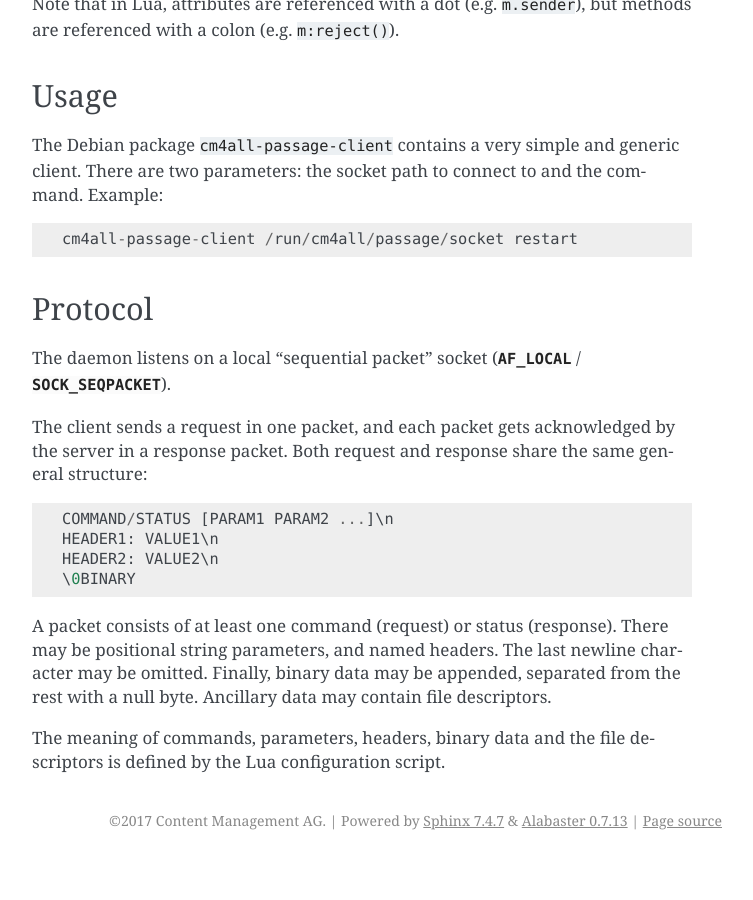
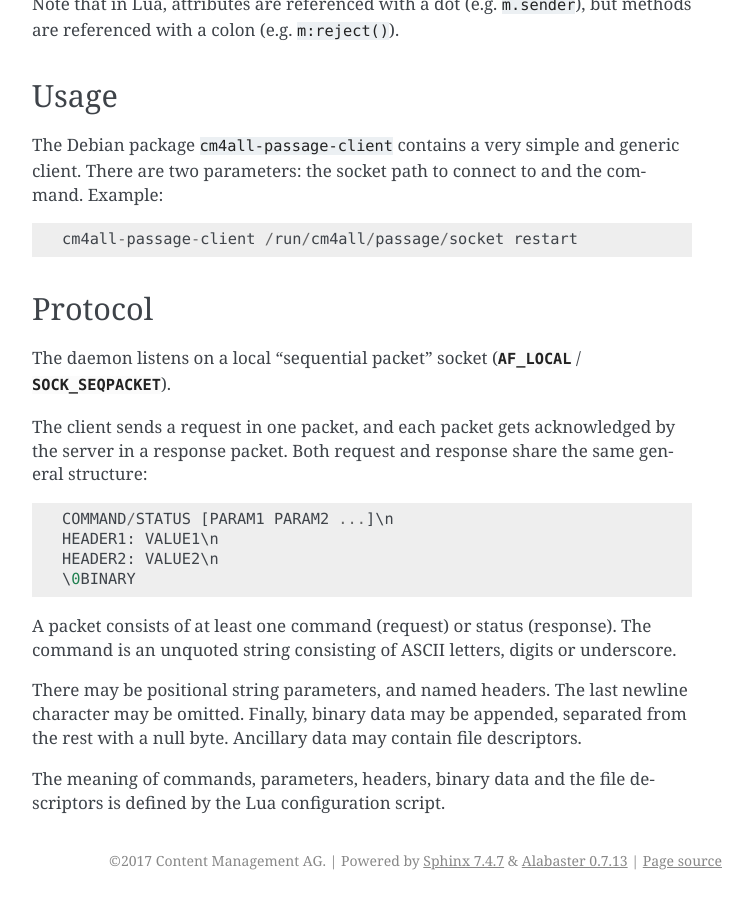
Before and after one commit to CM4all/passage, a Sphinx documentation site: the page built from doc/index.rst, in a window 1280 px wide and 900 px high, scrolled down 2867 px. Shown: the whole window, without its empty margins (388-1141 px from the left). Built offline with Sphinx 7.4.7, drawn with Linux system fonts in a browser that asks for light colours; before the commit the page ends 3727 px from its top, so only the background shows below that.

Commit message:
Protocol: allow underscore in commands

```diff
--- a/doc/index.rst
+++ b/doc/index.rst
@@ -172,10 +172,13 @@
   \0BINARY
 
 A packet consists of at least one command (request) or status
-(response).  There may be positional string parameters, and named
-headers.  The last newline character may be omitted.  Finally, binary
-data may be appended, separated from the rest with a null byte.
-Ancillary data may contain file descriptors.
+(response).  The command is an unquoted string consisting of ASCII
+letters, digits or underscore.
+
+There may be positional string parameters, and named headers.  The
+last newline character may be omitted.  Finally, binary data may be
+appended, separated from the rest with a null byte.  Ancillary data
+may contain file descriptors.
 
 The meaning of commands, parameters, headers, binary data and the file
 descriptors is defined by the Lua configuration script.
```
Also changed, not shown: 1 other file.
